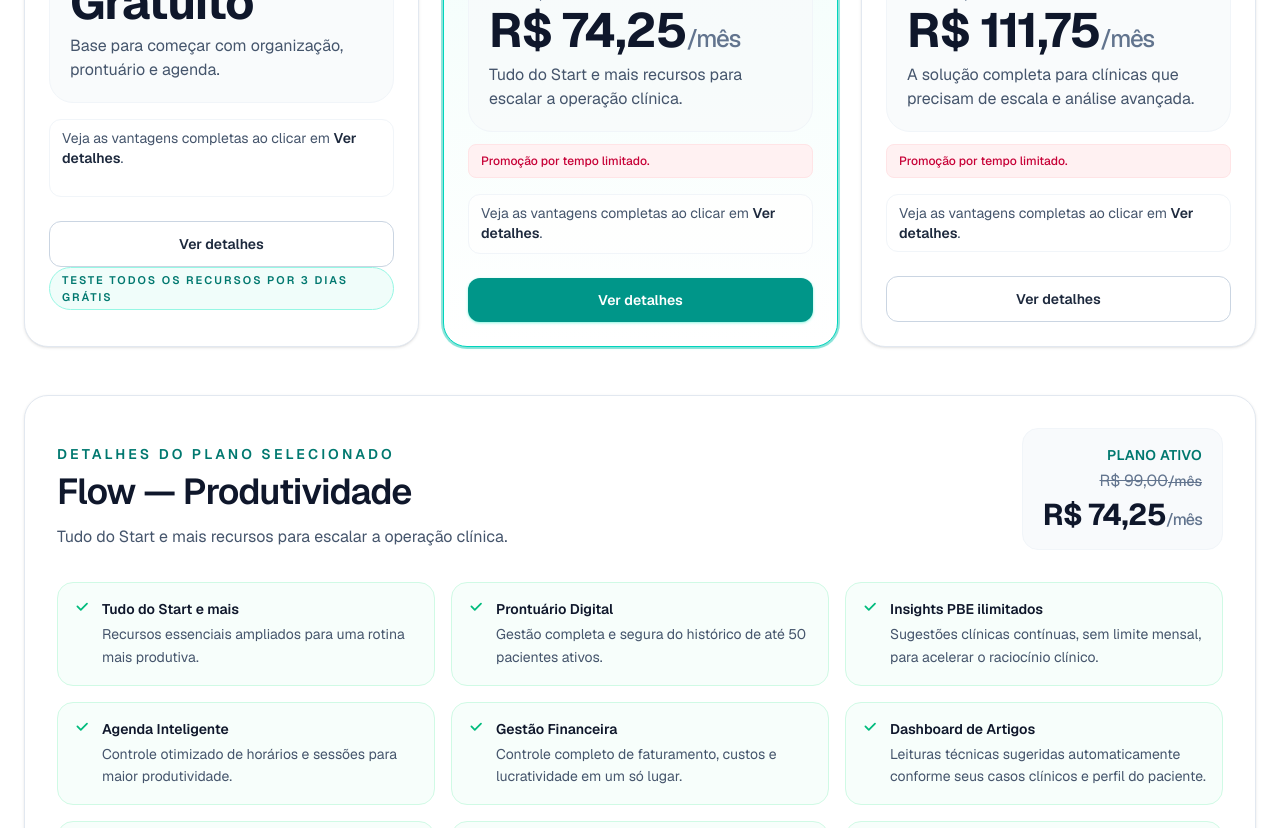
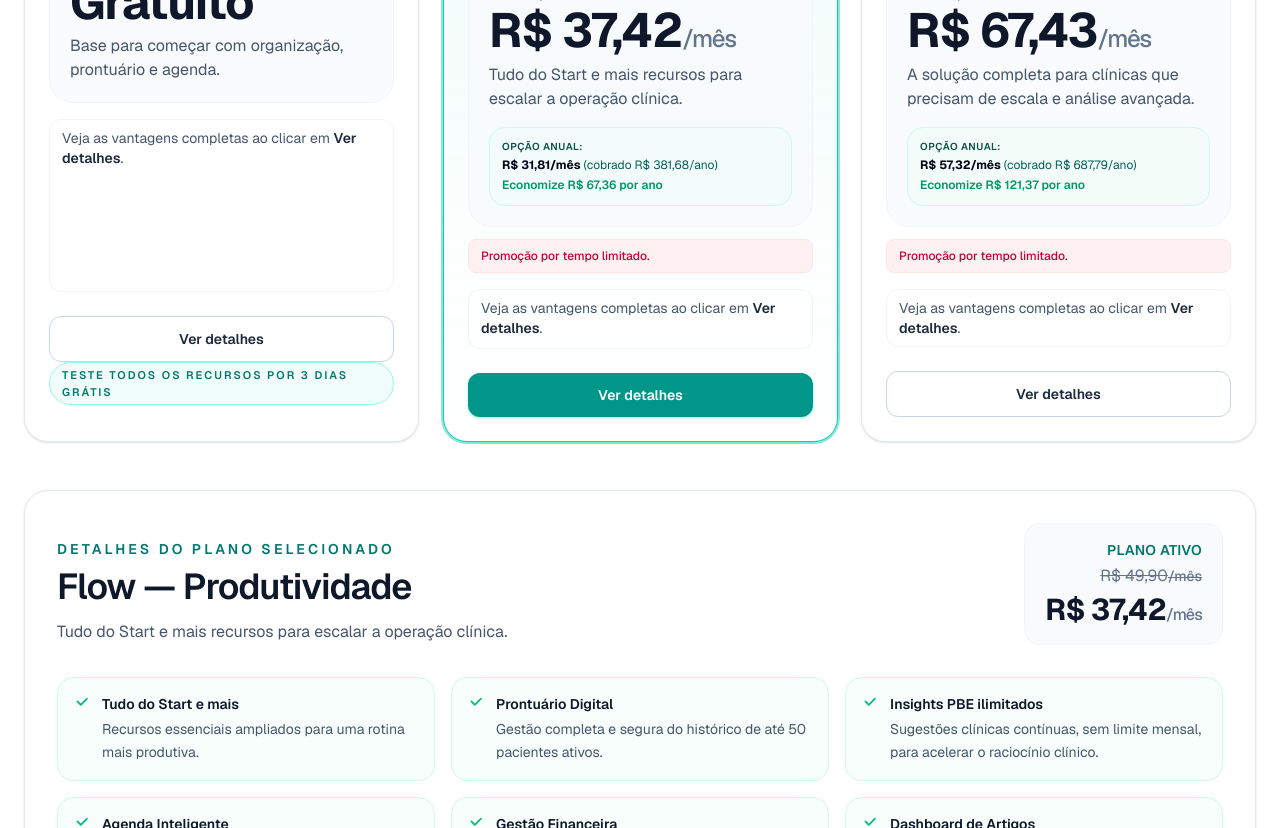
Before and after one commit to sendrette/kynesia-site, a Next.js app: page / in a window 1280 px wide. Shown: the part 4200-5028 px from the top of the page. Built offline with nearby package versions, Linux system fonts and the light colour scheme.

Commit message:
feat: update pricing values and add annual subscription breakdown to comparison section

```diff
--- a/app/components/pricing-comparison-section.tsx
+++ b/app/components/pricing-comparison-section.tsx
@@ -111,6 +111,7 @@ export default function PricingComparisonSection({
           {pricingComparisonCards.map((plan, index) => {
             const meta = planCatalog[plan.key];
             const pricing = getPlanPricing(plan.key, billingCycle);
+            const annualPricing = getPlanPricing(plan.key, "annual");
             const isFeatured = plan.featured;
             const isSelected = selectedPlan.key === plan.key;
 
@@ -178,6 +179,18 @@ export default function PricingComparisonSection({
                             <span className="text-2xl font-medium text-slate-500">/mês</span>
                           </p>
                           <p className="mt-2 text-base text-slate-600">{plan.summary}</p>
+                          {plan.key !== "start" ? (
+                            <div className="mt-4 space-y-1 rounded-2xl border border-teal-100 bg-teal-50/50 p-3 text-xs text-teal-800">
+                              <p className="font-semibold text-teal-900 uppercase tracking-wider text-[10px]">Opção Anual:</p>
+                              <p>
+                                <span className="font-bold text-slate-950">{formatCurrencyBRL(annualPricing.installmentValue)}/mês</span>{" "}
+                                (cobrado {formatCurrencyBRL(annualPricing.totalPrice)}/ano)
+                              </p>
+                              <p className="font-semibold text-emerald-600">
+                                Economize {formatCurrencyBRL(annualPricing.savings)} por ano
+                              </p>
+                            </div>
+                          ) : null}
                         </>
                       )
                     ) : (
--- a/app/lib/pricing.ts
+++ b/app/lib/pricing.ts
@@ -20,8 +20,8 @@ export const annualDiscountRate = 0.15;
 
 export const ORIGINAL_PRICES: Record<PlanKey, number> = {
   start: 0,
-  flow: 99,
-  elite: 149,
+  flow: 49.90,
+  elite: 89.90,
 };
 
 export const PROMO_DISCOUNT_PERCENT = 25;
```
